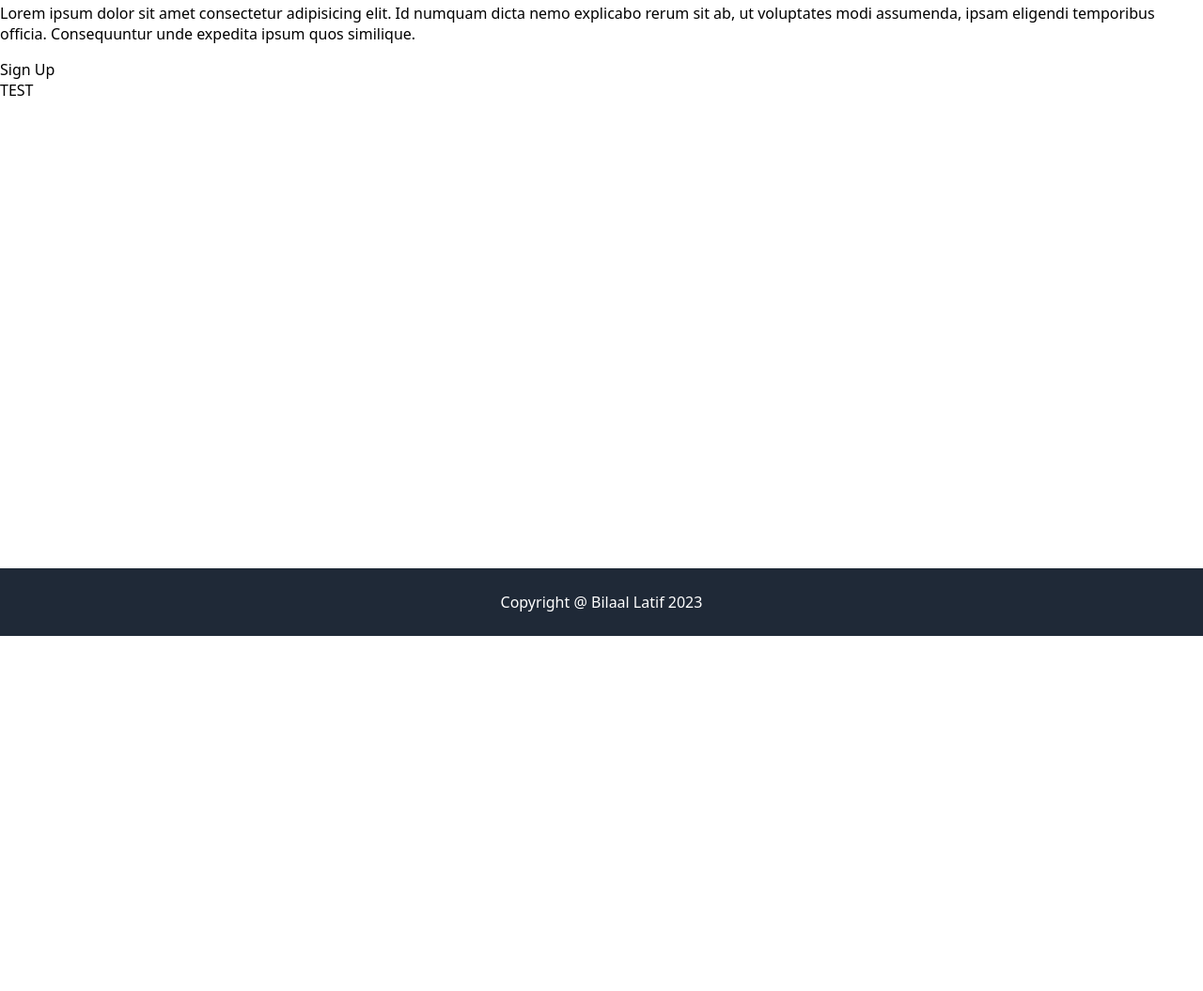
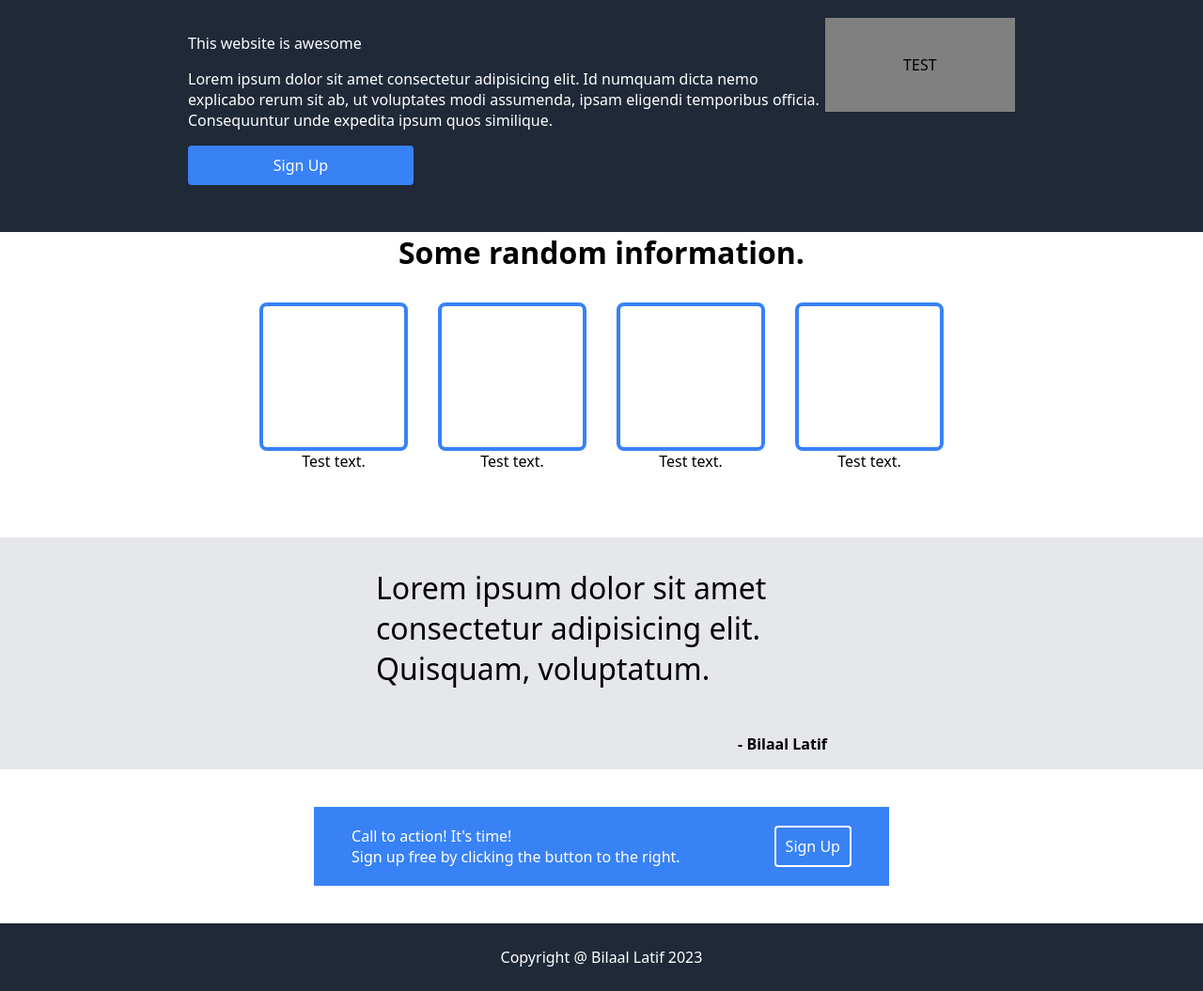
Before and after one commit to bilaallatif/landing-page, a plain HTML site: page index.html in a window 1280 px wide. Shown: the part 123-1178 px from the top of the page at 94% size. Before the commit the page ends 800 px from the top, so only its background shows below. Drawn offline with Linux system fonts and the light colour scheme.

Commit message:
All components added and styled, still needs flex settings e.g. shrink/grow

```diff
--- a/index.html
+++ b/index.html
@@ -32,6 +32,57 @@
         </div>
     </div>
 
+    <div class="cards">
+        <div class="title">
+            Some random information.
+        </div>
+
+        <div class="content">
+            <div class="item">
+                <div class="card"></div>
+                Test text.
+            </div>
+
+            <div class="item">
+                <div class="card"></div>
+                Test text.
+            </div>
+
+            <div class="item">
+                <div class="card"></div>
+                Test text.
+            </div>
+
+            <div class="item">
+                <div class="card"></div>
+                Test text.
+            </div>
+        </div>
+    </div>
+
+    <div class="quotebox">
+        <div class="quote">
+            <div class="text">
+                <p>Lorem ipsum dolor sit amet consectetur adipisicing elit. Quisquam, voluptatum.</p>
+            </div>
+
+            <div class="author">
+                <p>- Bilaal Latif</p>
+            </div>
+        </div>
+    </div>
+
+    <div class="register">
+        <div class="box">
+            <div class="content">
+                <p>Call to action! It's time!</p>
+                <p>Sign up free by clicking the button to the right.</p>
+            </div>
+            <div class="button">
+                Sign Up
+            </div>
+        </div>
+    </div>
 
     <div class="footer">
         Copyright @ Bilaal Latif 2023
--- a/style.css
+++ b/style.css
@@ -12,16 +12,135 @@ body {
     color: white;
 }
 
-.top{
+.top {
     flex: 1;
+    background-color: #1f2937;
+    display: flex;
+    flex-direction: row;
+    padding: 50px 200px;
+}
+
+.top .right {
+    flex: auto;
+    display: flex;
+    align-items: center;
+    width: 500px;
+    height: 100px;
+    background-color: grey;
+    justify-content: center;
+}
+
+.top .left {
+    color: white;
+}
+
+.top .left .button {
+    background-color: #3882f6;
+    text-align: center;
+    width: 200px;
+    padding: 10px 20px;
+    border-radius: 4px;
+}
+
+.cards {
+    text-align: center;
+    padding-bottom: 70px;
+}
+
+.cards .title {
+    font-size: 32px;
+    font-weight: bold;
+    margin-bottom: 32px;
+}
+
+.card {
+    height: 150px;
+    width: 150px;
+    border: 4px solid #3882f6;
+    border-radius: 8px;
+}
+
+.content {
+    display: flex;
+    flex-direction: row;
+    justify-content: center;
+    gap: 32px;
+}
+
+.content .item {
+    display: flex;
+    flex-direction: column;
+    justify-content: center;
+    align-items: center;
+}
+
+.quotebox{
+    display: flex;
+    justify-content: center;
+    background-color: #E5E7EB;
+    padding-left: 400px;
+    padding-right: 400px;
+}
+
+.quote {
+    display: flex;
+    flex-direction: column;
+    justify-content: center;
+
+}
+
+.quote .text {
+    font-size: 32px;
+    font-weight: 200;
+}
+
+.quote .author {
+    display: flex;
+    justify-content: right;
+    font-size: 16px;
+    font-weight: bold;
+}
+
+.register {
+    display: flex;
+    justify-content: center;
+    padding: 40px 0px;
+}
+
+.register .box {
+    display: flex;
+    flex-direction: row;
+    background-color: #3882f6;
+    padding: 20px 40px;
+    gap: 100px;
+}
+
+.box .content {
+    display: flex;
+    flex-direction: column;
+    gap: 0px;
+}
+
+.box .content p {
+    margin: 0;
+    color: white;
+}
+
+.box .button {
+    display: flex;
+    justify-content: center;
+    align-items: center;
+    padding: 5px 10px;
+    color: white;
+    border: 2px solid white;
+    border-radius: 4px;
 }
 
 .header {
     display: flex;
     justify-content: space-between;
     align-items: center;
-    padding-left: 32px;
-    padding-right: 32px;
+    padding: 10px 200px;
 }
 
 .footer {
```
